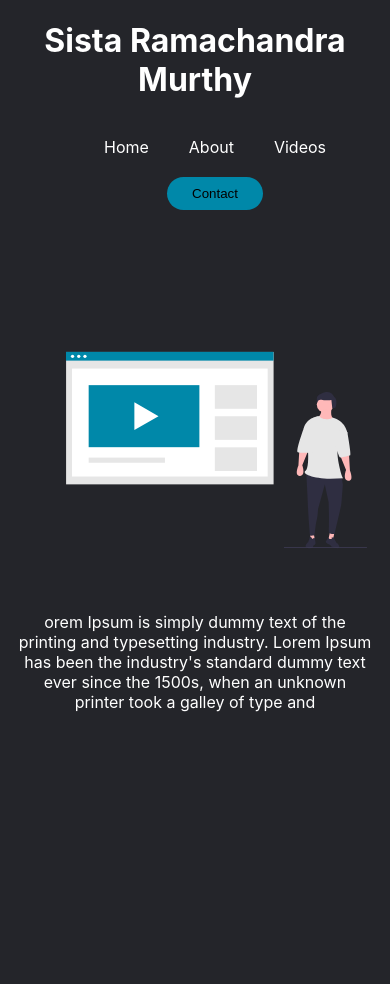
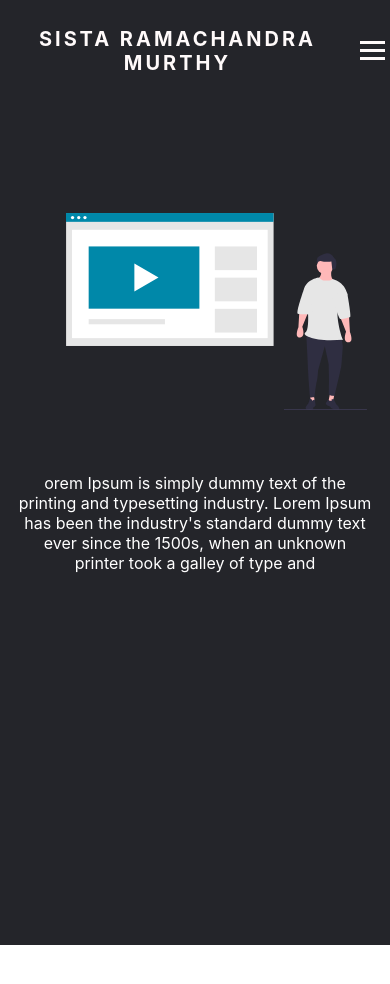
Before and after one commit to karthiksista/murthy, a React (Create React App) app: page / in a window 390 px wide. Shown: the top 984 px of the page. After the commit the page ends 844 px from the top, so only its background shows below. Built offline with nearby package versions, Linux system fonts and the light colour scheme.

Commit message:
change nav for mobile

```diff
--- a/src/App.css
+++ b/src/App.css
@@ -2,14 +2,104 @@
   text-align: center;
 }
 
-.nav {
-  display: grid;
+nav {
+  display: flex;
+  justify-content: space-around;
   align-items: center;
-  height: 10vh;
-  grid-template-columns: 1fr 1fr;
+  min-height: 8vh;
   background: #24252a;
   color: white;
-  grid-template-areas: 'name' 'navLinks';
+}
+.name {
+  color: snow;
+  text-transform: uppercase;
+  letter-spacing: 3px;
+  font-size: 20px;
+}
+
+.nav-links {
+  display: flex;
+  width: 30%;
+  justify-content: space-around;
+}
+
+.nav-links a {
+  text-decoration: none;
+  color: snow;
+  letter-spacing: 3px;
+  font-weight: bold;
+}
+
+.nav-links li {
+  list-style: none;
+}
+
+.burger {
+  display: none;
+}
+
+.burger div {
+  width: 25px;
+  height: 3px;
+  background-color: snow;
+  margin: 5px;
+  cursor: pointer;
+}
+
+@media only screen and (max-width: 1024px) {
+  .nav-links {
+    width: 60%;
+  }
+}
+
+@media only screen and (max-width: 768px) {
+  .App {
+    overflow-x: hidden;
+    position: fixed;
+  }
+  .nav-links {
+    position: absolute;
+    right: 0px;
+    height: 92vh;
+    top: 8vh;
+    background: #24252a;
+    display: flex;
+    flex-direction: column;
+    align-items: center;
+    width: 50%;
+    transform: translateX(100%);
+    transition: 0.5s ease-in;
+  }
+  .burger {
+    display: block;
+  }
+}
+
+.nav-active {
+  overflow-x: hidden;
+  position: absolute;
+  right: 0px;
+  height: 92vh;
+  top: 8vh;
+  background: #24252a;
+  display: flex;
+  flex-direction: column;
+  align-items: center;
+  width: 50%;
+  justify-content: space-around;
+  transform: translateX(0%);
+  transition: 0.5s ease-out;
+}
+
+.nav-active a {
+  text-decoration: none;
+  color: snow;
+  letter-spacing: 3px;
+  font-weight: bold;
+}
+
+.nav-active li {
+  list-style: none;
 }
 .first-content {
   display: grid;
@@ -18,29 +108,8 @@
   background: #24252a;
   grid-template-areas: 'image-style text-content';
   grid-gap: 0.2rem;
-  /* height: 75vh;
-  width: 100%;
-  background: #06467c;
-  color: white;
-  display: flex;
-  justify-content: space-around;
-  align-items: center; */
-  /* flex-wrap: wrap; */
+}
 
-  /* padding-left: 20px; */
-  /* padding-right: 20px; */
-
-  /* flex-direction: column; */
-}
-/* @media (max-width: 992px) {
-  .first-content {
-    height: 75vh;
-    max-width: 100%;
-    background: #06467c;
-    color: white;
-    display: block;
-  }
-} */
 .image-style {
   grid-area: image-style;
   align-self: center;
@@ -60,9 +129,6 @@
   color: snow;
   align-self: center;
   grid-area: navLinks;
-}
-.name {
-  grid-area: name;
 }
 
 .linkStyle {
@@ -150,8 +216,7 @@
     flex-wrap: wrap;
     margin-left: 44px;
   }
-  /* .image-style {
-  } */
+
   .image-style {
     grid-area: image-style;
     align-self: center;
--- a/src/Components/Nav.js
+++ b/src/Components/Nav.js
@@ -1,13 +1,17 @@
-import React from 'react';
+import React, { useState } from 'react';
 import { Link } from 'react-router-dom';
 import '../App.css';
 import MainWrapper from './MainWrapper';
 
 const Nav = () => {
+  const [openNav, setOpenNav] = useState(false);
+  const handleCss = () => setOpenNav(!openNav);
   return (
-    <div className="nav">
-      <h1 className="name"> Sista Ramachandra Murthy</h1>
-      <ul className="linkStyle">
+    <nav>
+      <div className="name">
+        <h4> Sista Ramachandra Murthy</h4>
+      </div>
+      <ul className={!openNav ? 'nav-links' : 'nav-active'}>
         <li>
           <Link to="/">Home</Link>
         </li>
@@ -18,10 +22,15 @@ const Nav = () => {
           <Link to="/videos">Videos</Link>
         </li>
         <li>
-          <button className="button"> Contact</button>
+          <Link to="/contact"> Contact</Link>
         </li>
       </ul>
-    </div>
+      <div onClick={handleCss} className="burger">
+        <div className="line1"></div>
+        <div className="line2"></div>
+        <div className="line3"></div>
+      </div>
+    </nav>
   );
 };
 
```
